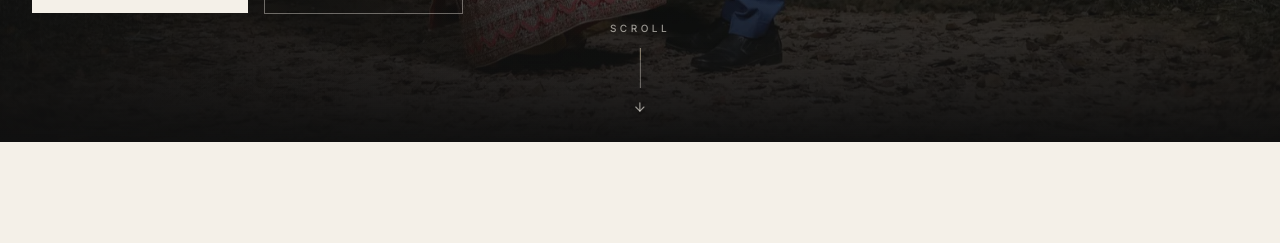
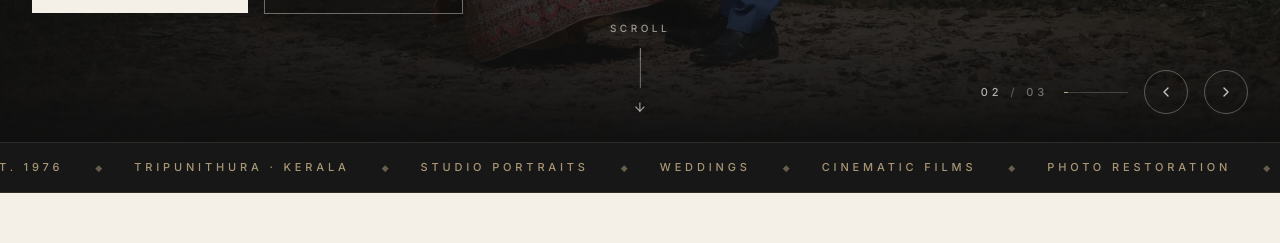
Before and after one commit to Devduttnair/chellans-studio, a Next.js app: page / in a window 1280 px wide. Shown: the part 658-901 px from the top of the page. Built offline with nearby package versions, Linux system fonts and the light colour scheme; no server answers.

Commit message:
Merge ChatGPT-demo wins: cinematic hero carousel, marquee band, floating WhatsApp button

```diff
--- a/src/app/globals.css
+++ b/src/app/globals.css
@@ -71,12 +71,37 @@ body {
   animation: scroll-cue 2.4s ease-in-out infinite;
 }
 
+/* Slow infinite marquee band */
+@keyframes marquee {
+  to {
+    transform: translateX(-50%);
+  }
+}
+.animate-marquee {
+  animation: marquee 36s linear infinite;
+}
+
+/* Hero slide progress bar */
+@keyframes hero-progress {
+  from {
+    width: 0;
+  }
+  to {
+    width: 100%;
+  }
+}
+.animate-hero-progress {
+  animation: hero-progress 6.5s linear forwards;
+}
+
 @media (prefers-reduced-motion: reduce) {
   html {
     scroll-behavior: auto;
   }
   .animate-kenburns,
-  .animate-scroll-cue {
+  .animate-scroll-cue,
+  .animate-marquee,
+  .animate-hero-progress {
     animation: none;
   }
   *,
--- a/src/app/page.tsx
+++ b/src/app/page.tsx
@@ -1,6 +1,7 @@
 import { Intro } from "@/components/Intro";
 import { Nav } from "@/components/Nav";
 import { Hero } from "@/components/Hero";
+import { Marquee } from "@/components/Marquee";
 import { Heritage } from "@/components/Heritage";
 import { Portfolio } from "@/components/Portfolio";
 import { Services } from "@/components/Services";
@@ -9,6 +10,7 @@ import { Frames } from "@/components/Frames";
 import { Reviews } from "@/components/Reviews";
 import { Enquiry } from "@/components/Enquiry";
 import { Location } from "@/components/Location";
+import { WhatsAppFloat } from "@/components/WhatsAppFloat";
 
 export default function Home() {
   return (
@@ -17,6 +19,7 @@ export default function Home() {
       <Nav />
       <main>
         <Hero />
+        <Marquee />
         <Heritage />
         <Portfolio />
         <Services />
@@ -26,6 +29,7 @@ export default function Home() {
         <Enquiry />
         <Location />
       </main>
+      <WhatsAppFloat />
     </>
   );
 }
--- a/src/components/Hero.tsx
+++ b/src/components/Hero.tsx
@@ -1,9 +1,30 @@
 "use client";
 
+import { useCallback, useEffect, useRef, useState } from "react";
 import Image from "next/image";
 import { motion, useReducedMotion } from "motion/react";
-import { ArrowDown } from "lucide-react";
+import { ArrowDown, ChevronLeft, ChevronRight } from "lucide-react";
 import { SITE } from "@/data/site";
+
+const AUTOPLAY_MS = 6500;
+
+const SLIDES = [
+  {
+    src: "/images/hero.webp",
+    alt: "Bride and groom in a cinematic wedding portrait",
+    caption: "Weddings",
+  },
+  {
+    src: "/images/photo-2.jpg",
+    alt: "Bride and groom dancing at night during their wedding celebration",
+    caption: "Celebrations",
+  },
+  {
+    src: "/images/video-1.jpg",
+    alt: "Professional cinema camera set up on an outdoor film set",
+    caption: "Cinematic craft",
+  },
+] as const;
 
 const line1 = "An enduring art".split(" ");
 const line2 = "of capturing moments.".split(" ");
@@ -34,19 +55,66 @@ function StaggerLine({ words, delay }: { words: string[]; delay: number }) {
 export function Hero() {
   const reduce = useReducedMotion();
   const base = reduce ? 0 : 2.4;
+  const [index, setIndex] = useState(0);
+  const [paused, setPaused] = useState(false);
+  const touchX = useRef<number | null>(null);
+
+  const goTo = useCallback(
+    (i: number) => setIndex(((i % SLIDES.length) + SLIDES.length) % SLIDES.length),
+    []
+  );
+  const next = useCallback(() => goTo(index + 1), [goTo, index]);
+  const prev = useCallback(() => goTo(index - 1), [goTo, index]);
+
+  useEffect(() => {
+    if (reduce || paused) return;
+    const t = setInterval(() => {
+      setIndex((i) => (i + 1) % SLIDES.length);
+    }, AUTOPLAY_MS);
+    return () => clearInterval(t);
+  }, [reduce, paused]);
 
   return (
-    <section id="top" aria-label="Introduction" className="relative h-[100svh] min-h-[560px] overflow-hidden">
-      {/* Backdrop */}
+    <section
+      id="top"
+      aria-label="Introduction"
+      className="relative h-[100svh] min-h-[560px] overflow-hidden"
+      onMouseEnter={() => setPaused(true)}
+      onMouseLeave={() => setPaused(false)}
+      onTouchStart={(e) => {
+        touchX.current = e.touches[0].clientX;
+      }}
+      onTouchEnd={(e) => {
+        if (touchX.current === null) return;
+        const dx = e.changedTouches[0].clientX - touchX.current;
+        if (dx > 48) prev();
+        else if (dx < -48) next();
+        touchX.current = null;
+      }}
+    >
+      {/* Backdrop carousel */}
       <div className="absolute inset-0" aria-hidden="true">
-        <Image
-          src="/images/hero.webp"
-          alt=""
-          fill
-          priority
-          sizes="100vw"
-          className={`object-cover ${reduce ? "" : "animate-kenburns"}`}
-        />
+        {SLIDES.map((s, i) => {
+          const active = i === index;
+          return (
+            <motion.div
+              key={s.src}
+              className="absolute inset-0"
+              initial={false}
+              animate={{ opacity: active ? 1 : 0 }}
+              transition={{ duration: reduce ? 0 : 1.8, ease: "easeInOut" }}
+            >
+              <Image
+                src={s.src}
+                alt=""
+                fill
+                priority={i === 0}
+                sizes="100vw"
+                className={`object-cover ${reduce || !active ? "" : "animate-kenburns"}`}
+              />
+            </motion.div>
+          );
+        })}
         <div className="absolute inset-0 bg-gradient-to-b from-ink/70 via-ink/35 to-ink" />
         <div className="absolute inset-0 bg-gradient-to-r from-ink/55 via-transparent to-transparent" />
       </div>
@@ -96,6 +164,46 @@ export function Hero() {
         </motion.div>
       </div>
 
+      {/* Carousel controls */}
+      {!reduce && (
+        <motion.div
+          initial={{ opacity: 0 }}
+          animate={{ opacity: 1 }}
+          transition={{ duration: 1, delay: base + 1.4 }}
+          className="absolute bottom-7 right-5 z-10 flex items-center gap-4 sm:right-8"
+          role="group"
+          aria-label="Hero slideshow controls"
+        >
+          <span className="text-[11px] font-medium uppercase tracking-mega text-ivory/70" aria-live="polite">
+            {String(index + 1).padStart(2, "0")}
+            <span className="mx-2 text-ivory/30">/</span>
+            <span className="text-ivory/40">{String(SLIDES.length).padStart(2, "0")}</span>
+          </span>
+          <span className="relative block h-px w-16 overflow-hidden bg-ivory/20" aria-hidden="true">
+            <span
+              key={index}
+              className={`absolute inset-y-0 left-0 bg-gold ${paused ? "[animation-play-state:paused]" : ""} animate-hero-progress`}
+            />
+          </span>
+          <button
+            type="button"
+            onClick={prev}
+            aria-label="Previous hero image"
+            className="flex h-11 w-11 items-center justify-center rounded-full border border-ivory/30 text-ivory/80 transition-colors hover:border-gold hover:text-gold"
+          >
+            <ChevronLeft className="h-4 w-4" aria-hidden="true" />
+          </button>
+          <button
+            type="button"
+            onClick={next}
+            aria-label="Next hero image"
+            className="flex h-11 w-11 items-center justify-center rounded-full border border-ivory/30 text-ivory/80 transition-colors hover:border-gold hover:text-gold"
+          >
+            <ChevronRight className="h-4 w-4" aria-hidden="true" />
+          </button>
+        </motion.div>
+      )}
+
       {/* Scroll cue */}
       <motion.a
         href="#heritage"
--- /dev/null
+++ b/src/components/Marquee.tsx
@@ -0,0 +1,36 @@
+const ITEMS = [
+  "The art of remembering",
+  "Est. 1976",
+  "Tripunithura · Kerala",
+  "Studio portraits",
+  "Weddings",
+  "Cinematic films",
+  "Photo restoration",
+  "Fine-art framing",
+] as const;
+
+export function Marquee() {
+  const row = (hidden: boolean) => (
+    <div className="flex shrink-0 items-center" aria-hidden={hidden || undefined}>
+      {ITEMS.map((item) => (
+        <span key={item} className="flex items-center">
+          <span className="px-8 text-[11px] font-medium uppercase tracking-mega text-gold/90">
+            {item}
+          </span>
+          <span className="text-[9px] text-gold/50" aria-hidden="true">
+            ◆
+          </span>
+        </span>
+      ))}
+    </div>
+  );
+
+  return (
+    <div className="overflow-hidden border-y border-gold/15 bg-coal py-4" role="presentation">
+      <div className="animate-marquee flex w-max">
+        {row(false)}
+        {row(true)}
+      </div>
+    </div>
+  );
+}
--- /dev/null
+++ b/src/components/WhatsAppFloat.tsx
@@ -0,0 +1,38 @@
+"use client";
+
+import { useEffect, useState } from "react";
+import { motion, useReducedMotion } from "motion/react";
+import { MessageCircle } from "lucide-react";
+import { SITE, whatsappEnquiry } from "@/data/site";
+
+export function WhatsAppFloat() {
+  const reduce = useReducedMotion();
+  const [visible, setVisible] = useState(false);
+
+  useEffect(() => {
+    const onScroll = () => setVisible(window.scrollY > 700);
+    onScroll();
+    window.addEventListener("scroll", onScroll, { passive: true });
+    return () => window.removeEventListener("scroll", onScroll);
+  }, []);
+
+  return (
+    <motion.a
+      href={whatsappEnquiry(
+        `Hello ${SITE.name}! I'd like to enquire about your services.`
+      )}
+      target="_blank"
+      rel="noopener noreferrer"
+      aria-label={`Chat with ${SITE.name} on WhatsApp`}
+      initial={false}
+      animate={visible ? { opacity: 1, scale: 1 } : { opacity: 0, scale: 0.8 }}
+      transition={{ duration: reduce ? 0 : 0.35, ease: "easeOut" }}
+      className={`fixed bottom-5 right-5 z-40 flex items-center justify-center rounded-full border border-gold/50 bg-ivory text-ink shadow-[0_8px_30px_rgba(0,0,0,0.45)] transition-colors hover:bg-gold ${
+        visible ? "" : "pointer-events-none"
+      }`}
+      style={{ height: 52, width: 52 }}
+    >
+      <MessageCircle className="h-5 w-5" aria-hidden="true" />
+    </motion.a>
+  );
+}
```
